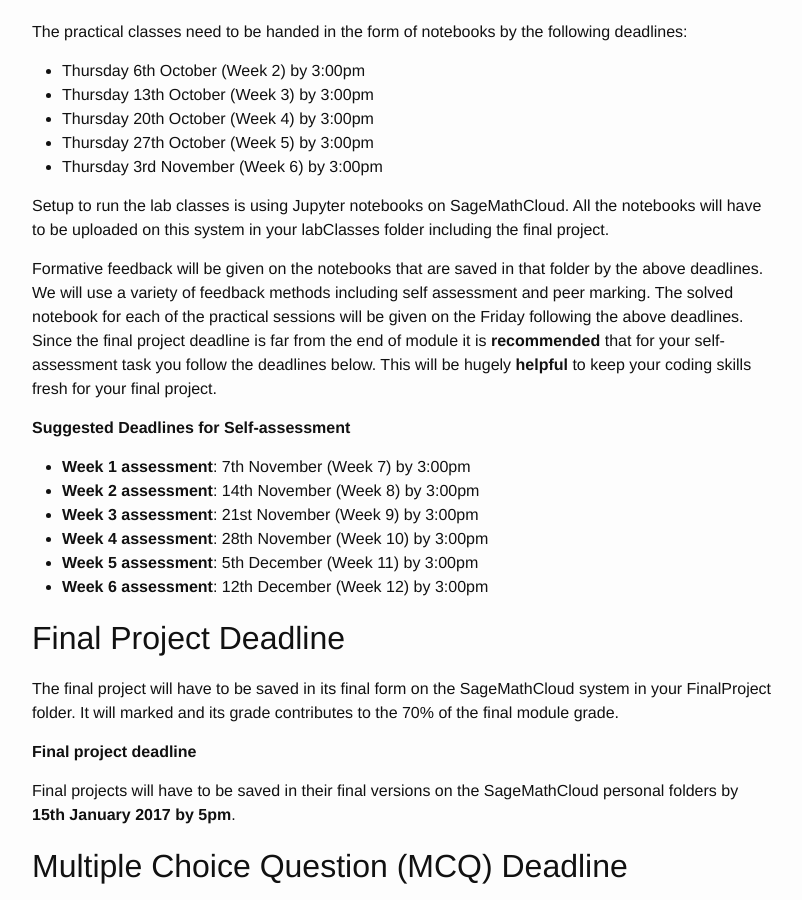
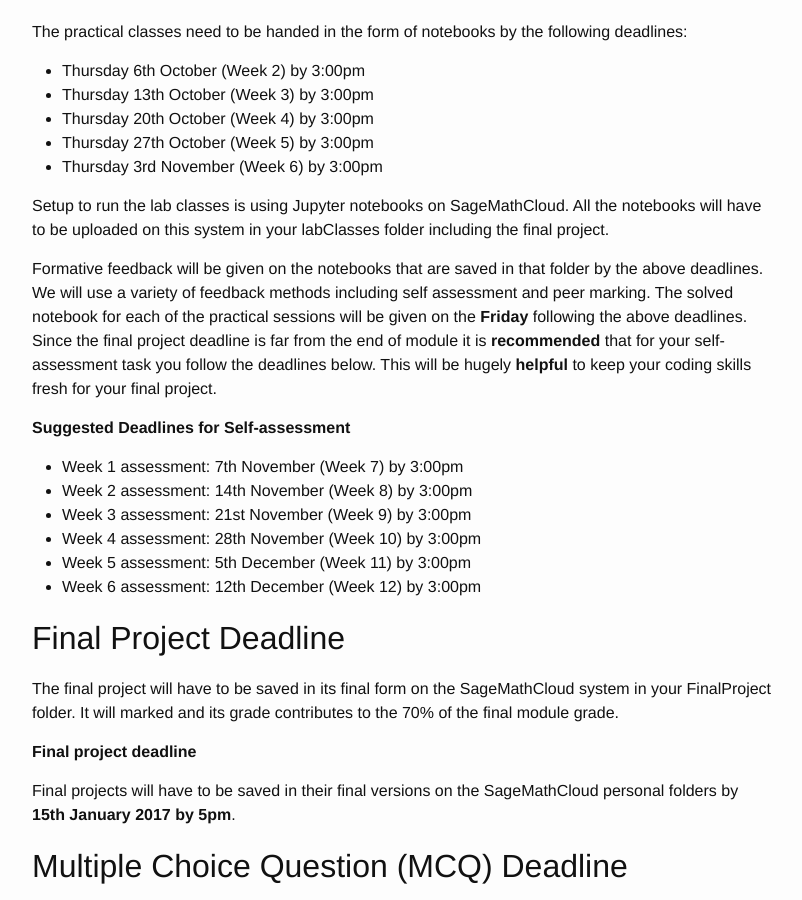
Before and after one commit to sods/bioinformatics, a Jekyll site: the page built from deadlines.md, in a window 1280 px wide and 900 px high, scrolled down 553 px. Shown: the whole window, without its empty margins (238-1040 px from the left). Built offline with Jekyll 4.4.1, drawn with Linux system fonts in a browser that asks for light colours.

Commit message:
updated graphics

```diff
--- a/deadlines.md
+++ b/deadlines.md
@@ -16,19 +16,19 @@ The practical classes need to be handed in the form of notebooks by the followin
 Setup to run the lab classes is using Jupyter notebooks on SageMathCloud.
 All the notebooks will have to be uploaded on this system in your labClasses folder including the final project.
 
-Formative feedback will be given on the notebooks that are saved in that folder by the above deadlines. We will use a variety of feedback methods including self assessment and peer marking. The solved notebook for each of the practical sessions will be given on the Friday following the above deadlines.
+Formative feedback will be given on the notebooks that are saved in that folder by the above deadlines. We will use a variety of feedback methods including self assessment and peer marking. The solved notebook for each of the practical sessions will be given on the **Friday** following the above deadlines.
 Since the final project deadline is far from the end of module it is **recommended** that for your self-assessment task you follow the deadlines below. This will be hugely **helpful** to keep your coding skills fresh for your final project.
 
 
 **Suggested Deadlines for Self-assessment**
 
 
-* **Week 1 assessment**: 7th November (Week 7) by 3:00pm
-* **Week 2 assessment**: 14th November (Week 8) by 3:00pm
-* **Week 3 assessment**: 21st November (Week 9) by 3:00pm
-* **Week 4 assessment**: 28th November (Week 10) by 3:00pm
-* **Week 5 assessment**: 5th December (Week 11) by 3:00pm
-* **Week 6 assessment**: 12th December (Week 12) by 3:00pm
+* Week 1 assessment: 7th November (Week 7) by 3:00pm
+* Week 2 assessment: 14th November (Week 8) by 3:00pm
+* Week 3 assessment: 21st November (Week 9) by 3:00pm
+* Week 4 assessment: 28th November (Week 10) by 3:00pm
+* Week 5 assessment: 5th December (Week 11) by 3:00pm
+* Week 6 assessment: 12th December (Week 12) by 3:00pm
 
 
 ## Final Project Deadline
```
